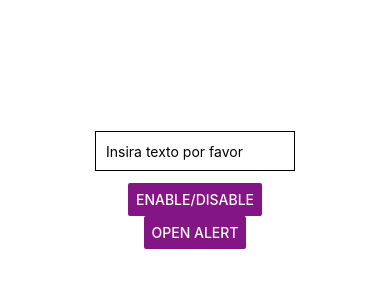
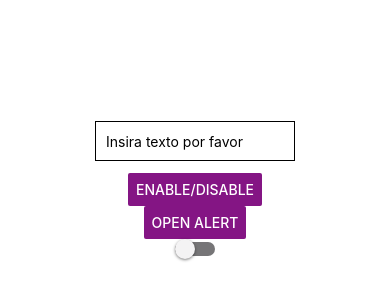
Before and after one commit to leandroalexandreipb/react-native-guide, a React Native app: screen / in a window 390 px wide. Shown: the part 238-538 px from the top of the page. Built offline with nearby package versions, Linux system fonts and the light colour scheme.

Commit message:
updated code

```diff
--- a/App.js
+++ b/App.js
@@ -1,11 +1,20 @@
 import { StatusBar } from "expo-status-bar";
 import { useState } from "react";
-import { StyleSheet, Text, View, TextInput, Button, Alert } from "react-native";
+import {
+  StyleSheet,
+  Text,
+  View,
+  TextInput,
+  Button,
+  Alert,
+  Image,
+  Switch,
+} from "react-native";
 
 export default function App() {
   const [text, onChangeText] = useState("");
   const [inputDisabled, setInputDisabled] = useState(false);
-
+  const [showImage, setShowImage] = useState(false);
   const createTwoButtonAlert = () =>
     Alert.alert("Alert Title", text, [
       {
@@ -36,6 +45,22 @@ export default function App() {
         title="Open alert"
         color="#841584"
       />
+      <Switch
+        trackColor={{ false: "#767577", true: "#81b0ff" }}
+        thumbColor={showImage ? "#f5dd4b" : "#f4f3f4"}
+        ios_backgroundColor="#3e3e3e"
+        onValueChange={setShowImage}
+        value={showImage}
+      />
+      {showImage && (
+        <Image
+          style={styles.tinyLogo}
+          source={{
+            uri: "https://reactnative.dev/img/tiny_logo.png",
+          }}
+        />
+      )}
+
       <StatusBar style="auto" />
     </View>
   );
@@ -54,4 +79,9 @@ const styles = StyleSheet.create({
     alignItems: "center",
     justifyContent: "center",
   },
+  tinyLogo: {
+    marginTop: 10,
+    width: 50,
+    height: 50,
+  },
 });
```
